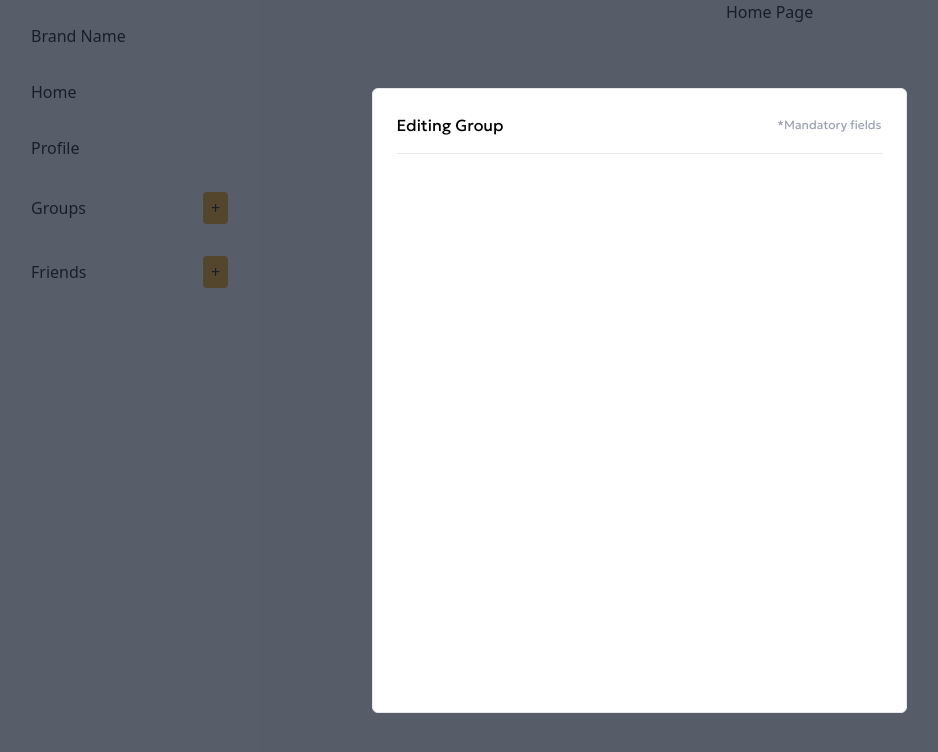
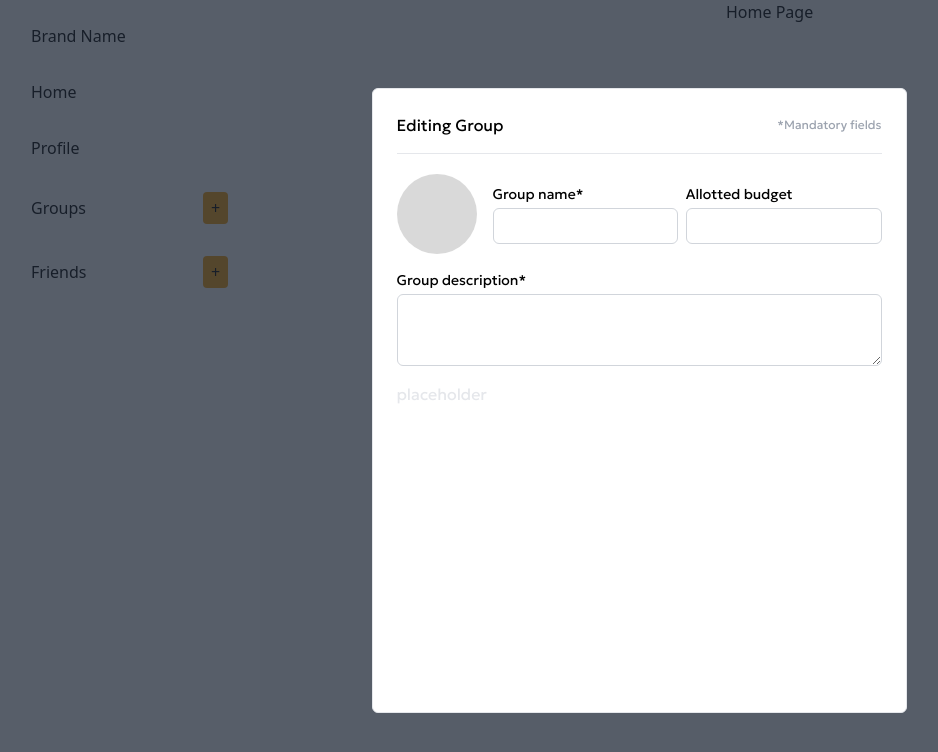
Before and after one commit to chingu-voyages/v51-tier2-team-25, a React (Vite) app: page / in a window 1280 px wide. Shown: the top 752 px of the page, without its empty margins (1-939 px from the left). Built offline with nearby package versions, Linux system fonts and the light colour scheme.

Commit message:
feat: add form element

```diff
--- a/src/components/EditGroupForm.jsx
+++ b/src/components/EditGroupForm.jsx
@@ -9,6 +9,64 @@ export default function EditGroupForm() {
         <p className="p-0 text-xs text-gray-400">*Mandatory fields</p>
       </div>
 
+      <form
+        className="flex flex-col flex-1 gap-6 overflow-auto border border-none"
+      >
+        <div className="flex flex-col">
+          <div className='flex items-center'>
+            <img src='./public/images/placeholder.jpg' className='border border-none rounded-full w-[80px] h-[80px] mr-4'/>
+            <div className='relative flex flex-col'>
+                <label className="text-sm">
+                Group name*
+                  <input
+                    className="w-full p-2 mt-1 text-left text-gray-500 border border-gray-300 rounded-md h-9"
+                    type="text"
+                    name="name"
+                    // value={groupsData.name}
+                    // onChange={handleChange}
+                    maxLength="30"
+                    required
+                  />
+                </label>
+                {/* {renderGroupId()} */}
+            </div>
+
+            <label className='ml-2 text-sm'>
+              Allotted budget
+              <input
+                className='w-full p-2 mt-1 text-left text-gray-500 border border-gray-300 rounded-md h-9'
+                type='number'
+                step='0.01'
+                min='0'
+                name='allottedBudget'
+                // value={groupsData.allottedBudget}
+                // onChange={handleChange}
+                required
+              />
+            </label>
+          </div>
+
+          <label className='flex flex-col pt-4 text-sm '>
+            Group description*
+            <textarea
+              className='border border-gray-300 rounded-md h-[72px] w-full text-left mt-1 p-2 text-gray-500'
+              name='description'
+              // value={groupsData.description}
+              // onChange={handleChange}
+              required
+            />
+          </label>
+
+          {/* TODO PLACEHOLDER */}
+          <div className='pt-4 mb-auto'>
+            <p className='text-gray-200'>placeholder</p>
+          </div>
+
+
+        </div>
+
+      </form>
+
       </div>
     </div>
       );
```
